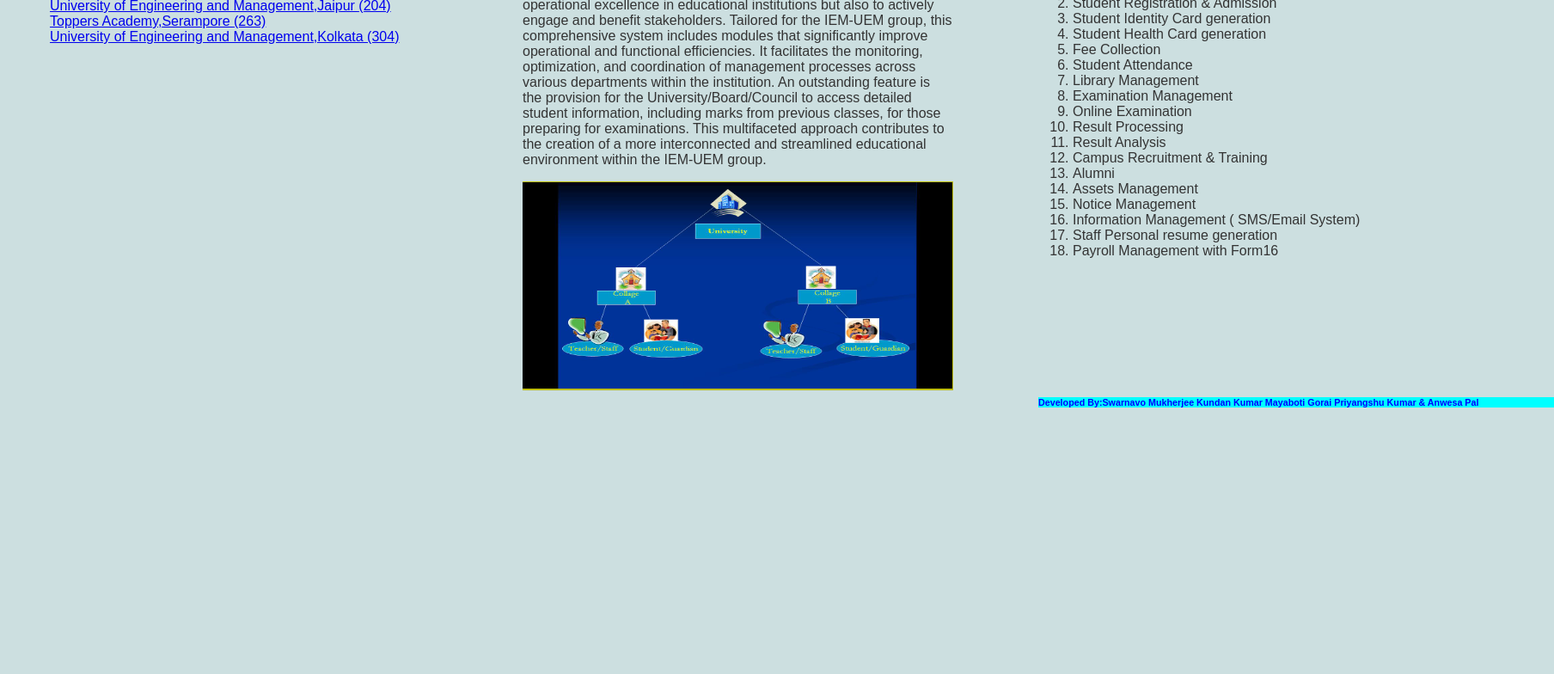
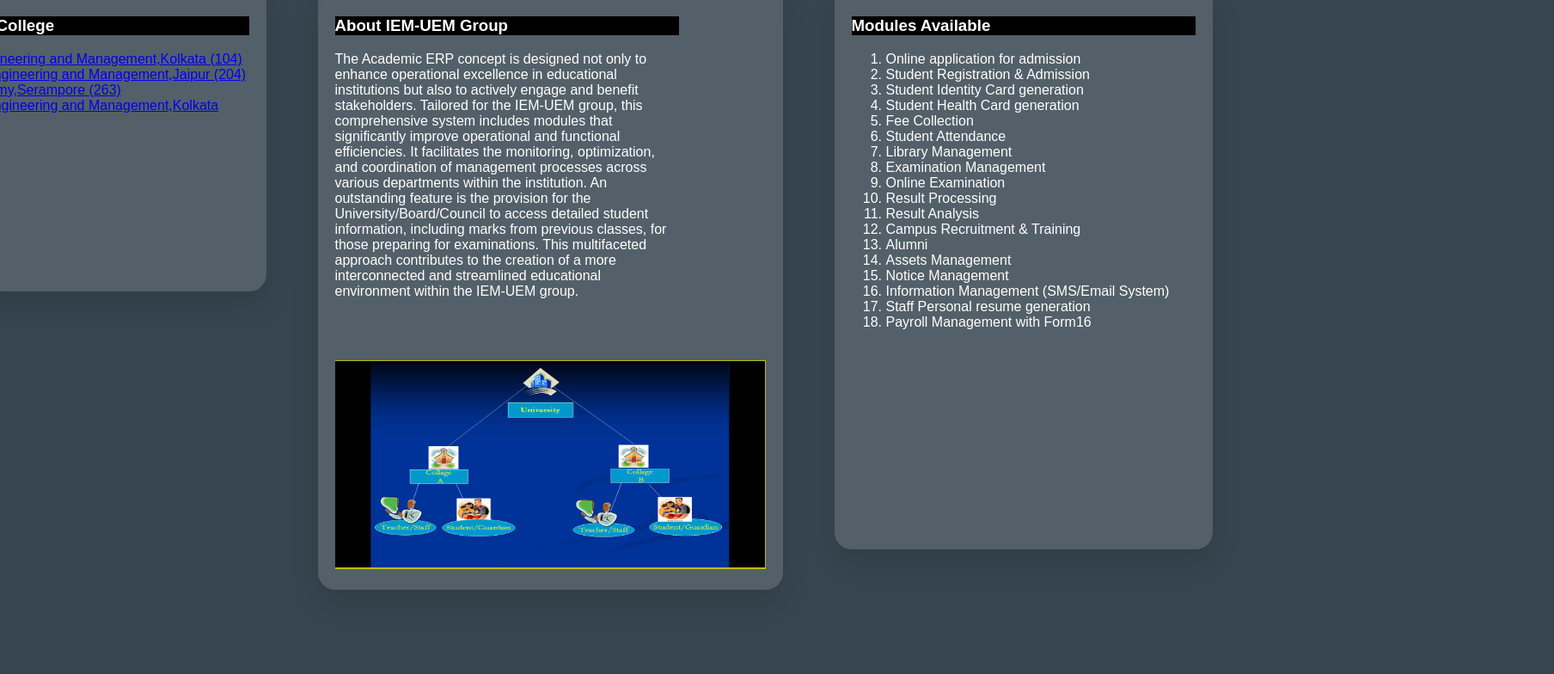
Before and after one commit to kundankumar95/IEMCRP, a plain HTML site: page index.html in a window 1280 px wide. Shown: the part 206-990 px from the top of the page at 86% size, 1808 px wide, since content can reach past the window. Before the commit the page ends 800 px from the top, so only its background shows below. Drawn offline with Linux system fonts and the light colour scheme.

Commit message:
home-change

```diff
--- a/index.html
+++ b/index.html
@@ -5,12 +5,78 @@
     <meta name="viewport" content="width=device-width, initial-scale=1.0">
     <title>IEM UEM Group</title>
     <link rel="stylesheet" href="style.css">
+    <style>
+        body {
+            font-family: Arial, sans-serif;
+            background-color: #36454f;
+            color: #333;
+            display: flex;
+            flex-direction: column;
+            align-items: center;
+            padding-top: 20px;
+        }
+
+        #Heading {
+            background-color: #000000;
+            color: #fff;
+            padding: 10px;
+            text-align: center;
+            font-size: 20px;
+            margin-bottom: 20px;
+        }
+
+        .card-container {
+            display: flex;
+            flex-direction: row;
+            gap: 20px;
+        }
+
+        .card {
+            background: rgba(255, 255, 255, 0.15);
+            backdrop-filter: blur(10px);
+            border-radius: 20px;
+            padding: 20px;
+            flex: 1;
+            transition: all 0.3s ease;
+            box-shadow: 0px 16px 32px rgba(0, 0, 0, 0.1);
+        }
+
+        .card:hover {
+            transform: scale(1.05);
+            box-shadow: 0px 32px 64px rgba(0, 0, 0, 0.2);
+        }
+
+        .card-content {
+            color: #fff;
+        }
+
+        #developer {
+            margin-top: 20px;
+            background-color:#36454f;
+            color: rgb(255, 255, 255);
+            font-size: medium;
+            height: 50px;
+            width: 1550px;
+            font-size: 20px;
+            margin-left: auto;
+            margin-right: auto;
+        }
+
+        #College,
+        #heading-group,
+        #Modules {
+            background-color: #000000;
+        }
+    </style>
 </head>
 <body>
     <div id="Heading">
         <h1>IEM-UEM Group</h1>
     </div>
-    <div id="Select-college">
+
+    <div class="card-container">
+        <div class="card">
+            <div id="Select-college" class="card-content">
                 <h3 id="College">Select your College</h3>
                 <div>
                     <a href="Salt Lake.html">Institute of Engineering and Management,Kolkata (104)</a>
@@ -22,19 +88,25 @@
                     <a href="New Town.html">University of Engineering and Management,Kolkata (304)</a>
                 </div>
             </div>
-    <div id="about-group">
+        </div>
+
+        <div class="card">
+            <div id="about-group" class="card-content">
                 <div id="heading-group">
                     <h3>About IEM-UEM Group</h3>
                 </div>
-        <div>
                 <p>
                     The Academic ERP concept is designed not only to enhance operational excellence in educational institutions but also to actively engage and benefit stakeholders. Tailored for the IEM-UEM group, this comprehensive system includes modules that significantly improve operational and functional efficiencies. It facilitates the monitoring, optimization, and coordination of management processes across various departments within the institution.
 
-                An outstanding feature is the provision for the University/Board/Council to access detailed student information, including marks from previous classes, for those preparing for examinations. This multifaceted approach contributes to the creation of a more interconnected and streamlined educational environment within the IEM-UEM group.</p>
+                    An outstanding feature is the provision for the University/Board/Council to access detailed student information, including marks from previous classes, for those preparing for examinations. This multifaceted approach contributes to the creation of a more interconnected and streamlined educational environment within the IEM-UEM group.
+                </p>
+
+            </div>
             <img src="pic(1).png" alt="#">
         </div>
-    </div>
-    <div id="modules-available">
+
+        <div class="card">
+            <div id="modules-available" class="card-content">
                 <h3 id="Modules">Modules Available</h3>
                 <ol>
                     <li>Online application for admission</li>
@@ -52,15 +124,16 @@
                     <li>Alumni</li>
                     <li>Assets Management</li>
                     <li>Notice Management</li>
-            <li>Information Management ( SMS/Email System)</li>
+                    <li>Information Management (SMS/Email System)</li>
                     <li>Staff Personal resume generation</li>
                     <li>Payroll Management with Form16</li>
                 </ol>
             </div>
-    <div id="developer">
-        <h6>Developed By:Swarnavo Mukherjee   Kundan Kumar   Mayaboti Gorai   Priyangshu Kumar &  Anwesa Pal</h6>
+        </div>
     </div>
 
-
+    <div id="developer">
+        <h6>Developed By: Swarnavo Mukherjee , Kundan Kumar , Mayaboti Gorai , Priyangshu Kumar & Anwesa Pal</h6>
+    </div>
 </body>
 </html>
--- a/style.css
+++ b/style.css
@@ -1,40 +1,83 @@
 body {
   font-family: Arial, sans-serif;
-    background-color: #ccdfe0;
+  background-color: #4c6270;
   color: #333;
 }
+
+.card {
+  background: rgba(255, 255, 255, 0.15);
+  backdrop-filter: blur(10px);
+  border-radius: 20px;
+  padding: 20px;
+  margin: 20px;
+  height: fit-content;
+}
+
+.card-content {
+  color: #fff;
+}
+
+#developer {
+  margin-top: 20px;
+  background-color: #36454f;
+  color: rgb(255, 255, 255);
+  font-size: medium;
+  height: 50px;
+  width: 1550px;
+  margin-left: auto;
+  margin-right: auto;
+  font-size: 20px;
+  overflow: hidden;
+  white-space: nowrap;
+
+}
+
+#developer h6 {
+  animation: moveText 22s linear infinite;
+}
+
+@keyframes moveText {
+  0% {
+      transform: translateX(-100%);
+  }
+  50% {
+      opacity: 1;
+  }
+  100% {
+      transform: translateX(100%);
+      opacity: 0;
+  }
+}
+
 #Heading {
-    background-color: #2fceeb;
+  background-color: #000000;
   color: #fff;
   padding: 10px;
   text-align: center;
   font-size: 20px;
+  width: 1540px;
 }
-  #Select-college{
-    height: 500px;
-    width: 500px;
-    margin-left: 50px;
+
+#Select-college {
+  height: 300px;
+  width: 400px;
+  color: #fff;
 }
-  #about-group{
-    height: 500px;
-    width: 500px;
-    margin-top: -520px;
-    margin-left: 600px;
+
+#about-group {
+  height: 400px;
+  width: 400px;
+  color: #fff;
 }
-  #College,#heading-group,#Modules{
-    background-color: #3498db;
+
+#modules-available {
+  height: 600px;
+  width: 400px;
+  color: #fff;
 }
-  #modules-available{
-    margin-top: -520px;
-    margin-left: 1200px;
-    height: 500px;
-    width: 400px;
+
+#College,
+#heading-group,
+#Modules {
+  background-color: #000000;
 }
-  #developer{
-    margin-top: px;
-    background-color: aqua;
-    color: blue;
-    font-size:medium;
-    width: 600px;
-    margin-left: 1200px;
-  }
```
Lines whose indentation alone changed are shown as unchanged.
